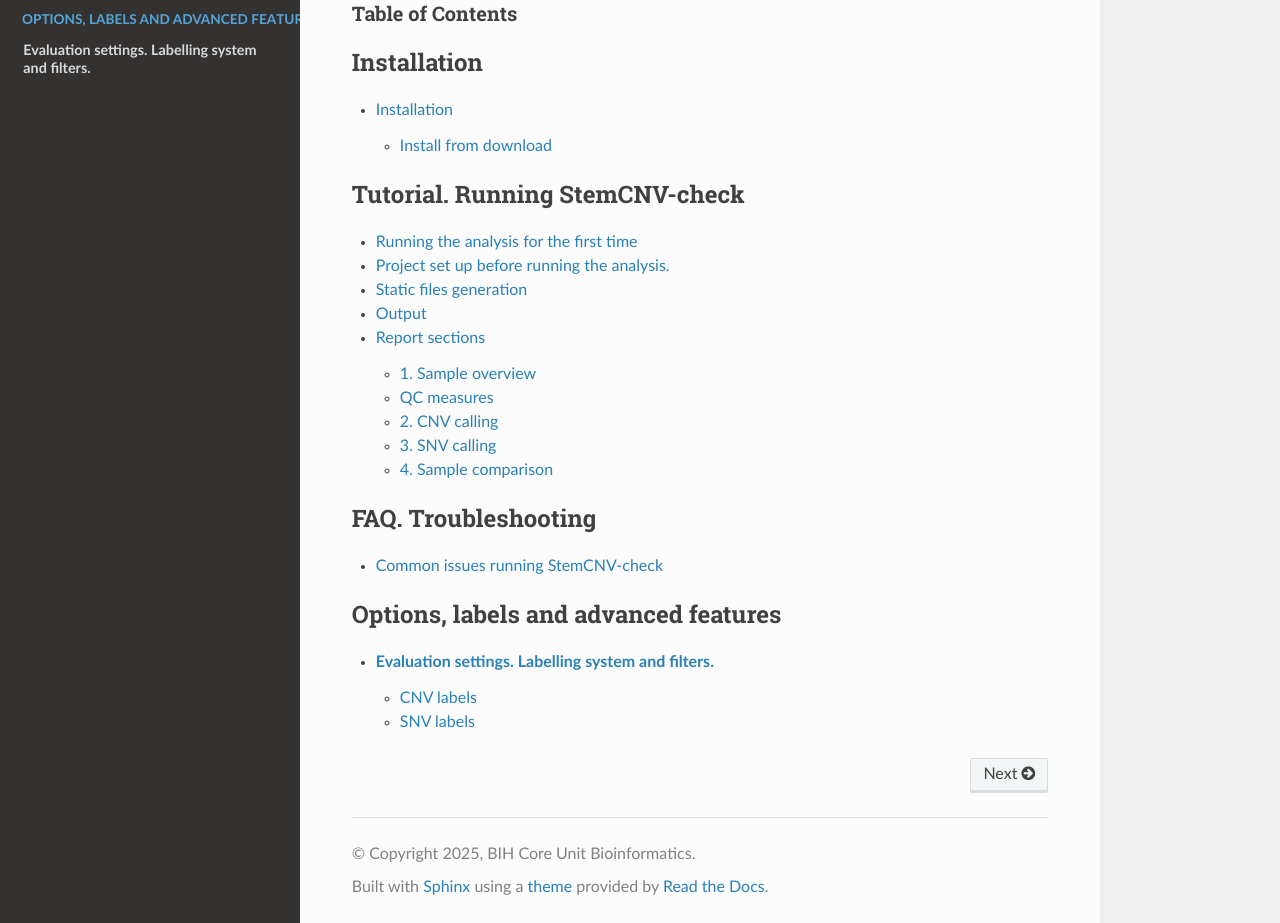
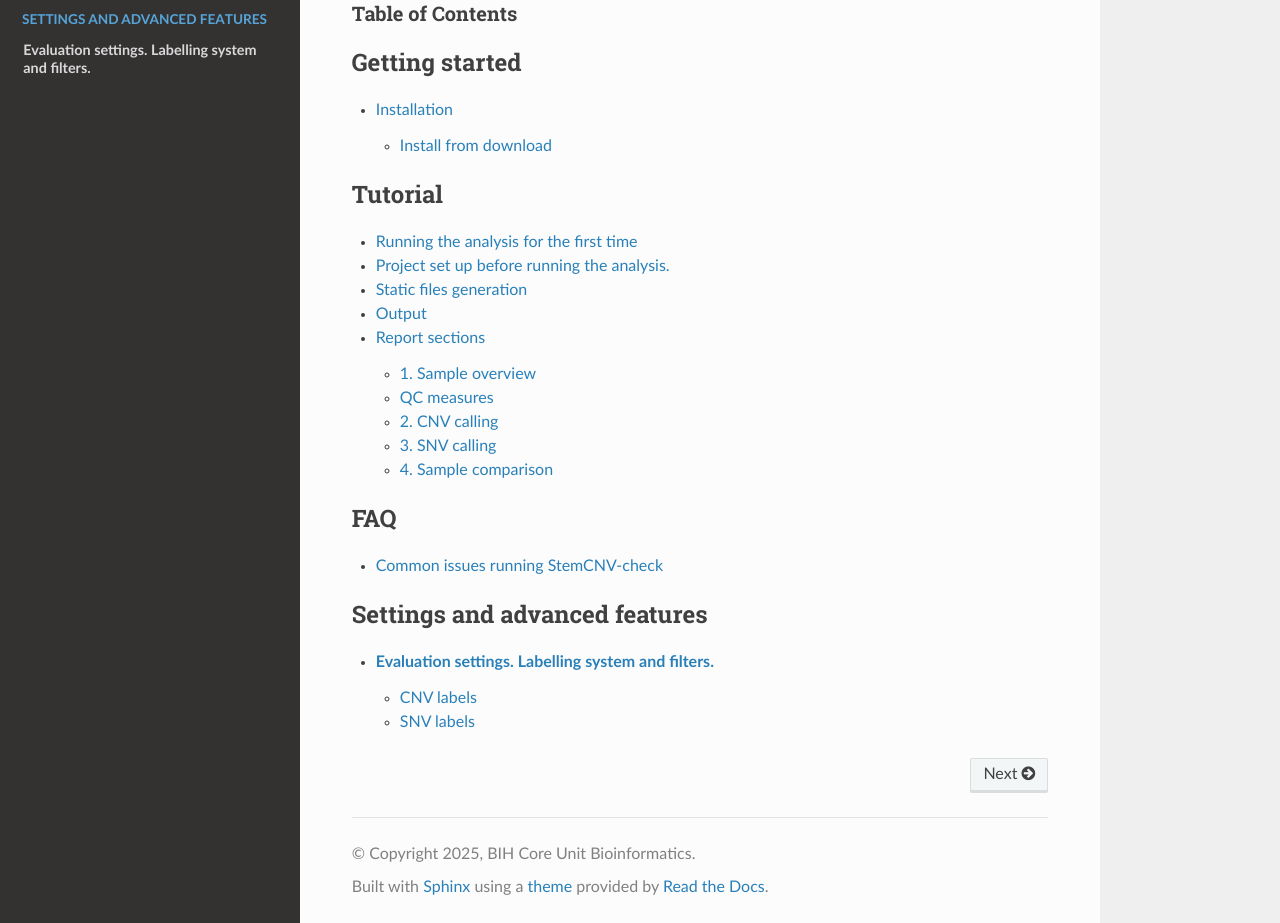
Before and after one commit to bihealth/StemCNV-check, a Sphinx documentation site: the page built from docs/source/index.rst, in a window 1280 px wide and 1400 px high, scrolled down 981 px, cut to the strip 477-1400 px from the top of the window. Built offline with Sphinx 7.4.7 and the Read the Docs theme 3.1.0, drawn with Linux system fonts in a browser that asks for light colours; pages that are not in the unit, such as notebooks, are missing from menus; some of the changed text lies outside the part shown.

Commit message:
Update index.rst

```diff
--- a/docs/source/index.rst
+++ b/docs/source/index.rst
@@ -57,14 +57,14 @@ Table of Contents
 
 .. toctree::
     :maxdepth: 2
-    :caption: Installation
+    :caption: Getting started
     :name: stemcnv_install
 
     installation
 
 .. toctree::
     :maxdepth: 2
-    :caption: Tutorial. Running StemCNV-check
+    :caption: Tutorial
     :name: run_stemcnv
 
     setup_project
@@ -74,14 +74,14 @@ Table of Contents
 
 .. toctree::
     :maxdepth: 2
-    :caption: FAQ. Troubleshooting
+    :caption: FAQ
     :name: troubles_stemcnv
 
     trouble_shooting
 
 .. toctree::
     :maxdepth: 2
-    :caption: Options, labels and advanced features
+    :caption: Settings and advanced features
     :name: advanced_stemcnv
 
     labels
```
